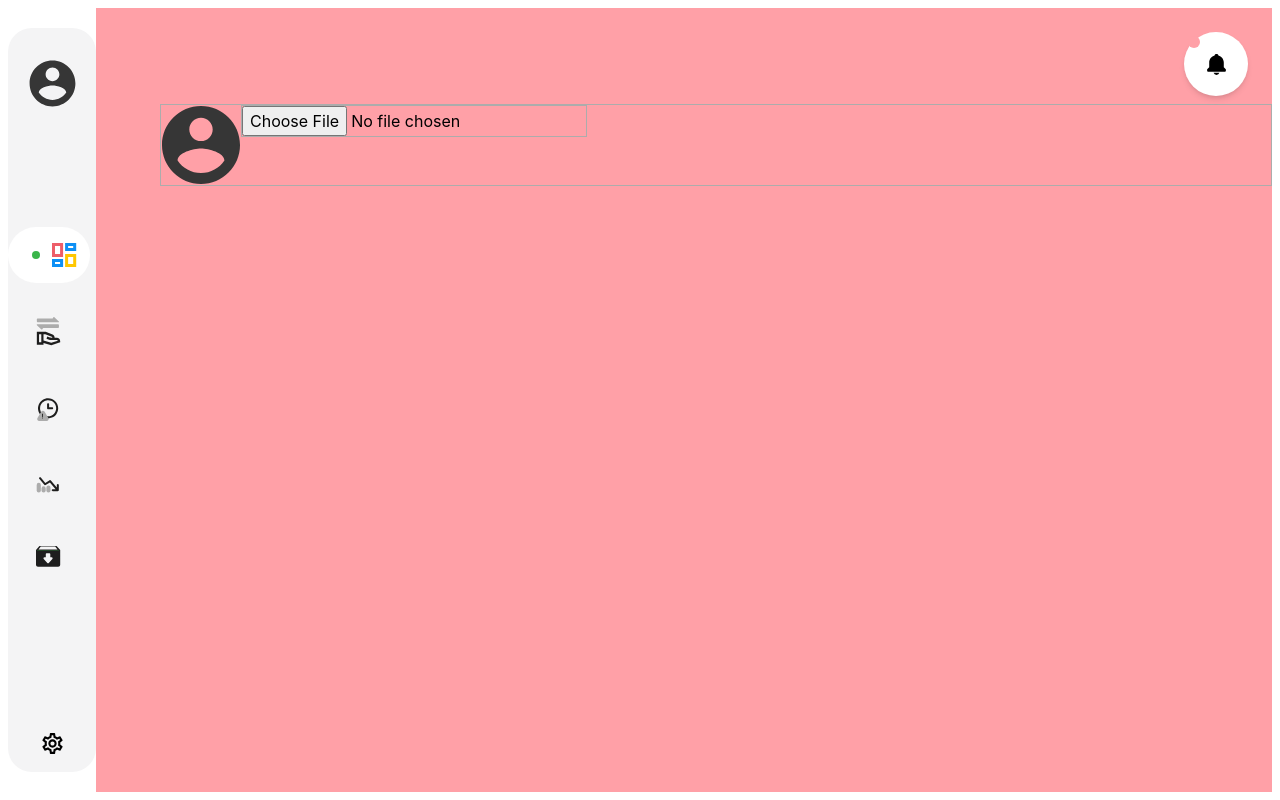
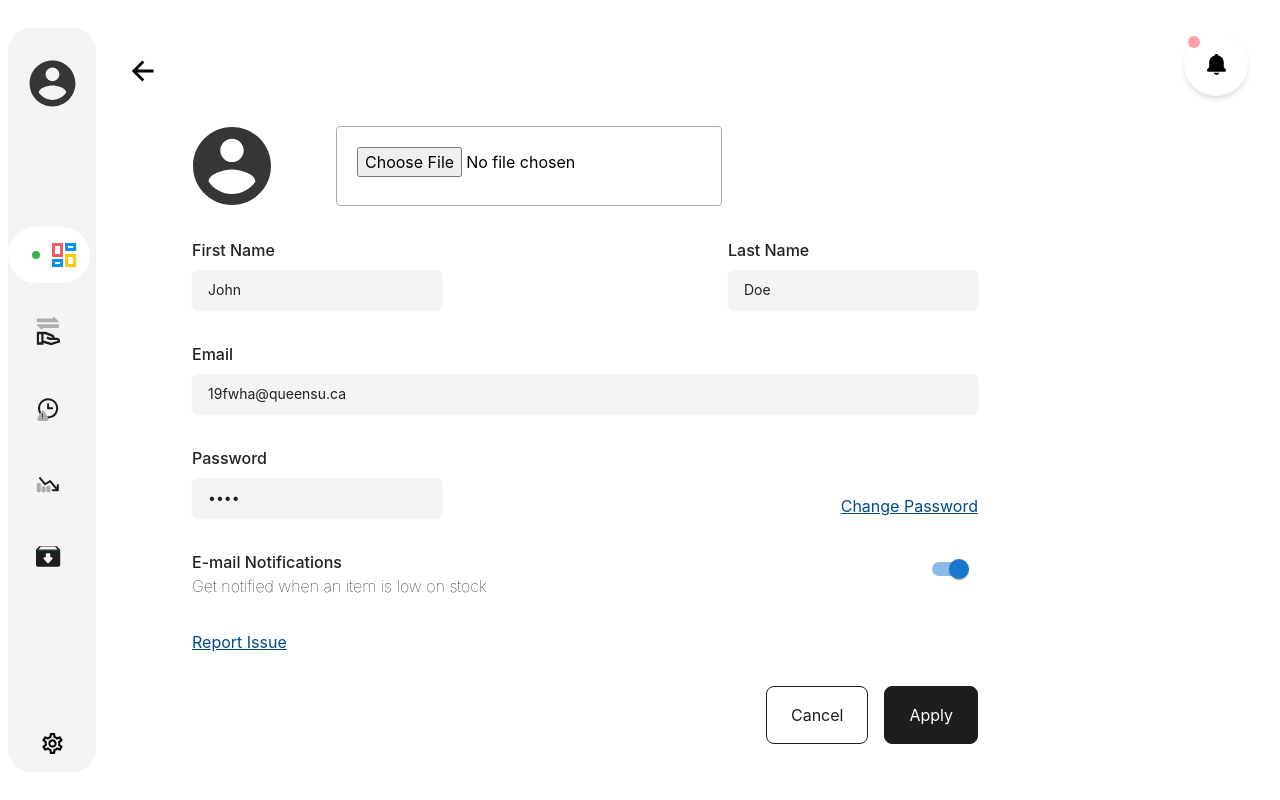
Before and after one commit to queens-psyc-clinic/app, a React (Create React App) app in the folder client/: page /admin/settings in a window 1280 px wide. Built offline with nearby package versions, Linux system fonts and the light colour scheme.

Commit message:
settings page design

```diff
--- a/client/src/components/InputField.tsx
+++ b/client/src/components/InputField.tsx
@@ -5,6 +5,9 @@ interface InputFieldProps {
   label: string;
   important?: boolean;
   type?: string;
+  styles?: string;
+  canEdit?: boolean;
+  value?: string;
 }
 
 const InputField: React.FC<InputFieldProps> = ({
@@ -12,6 +15,9 @@ const InputField: React.FC<InputFieldProps> = ({
   label = "",
   important = false,
   type = "text",
+  styles = "",
+  canEdit = true,
+  value = "",
 }: InputFieldProps) => {
   const handleInput = (event: React.KeyboardEvent<HTMLInputElement>) => {
     if (type === "Number") {
@@ -36,16 +42,16 @@ const InputField: React.FC<InputFieldProps> = ({
       >
         {label} {important && <span className="text-red-200">*</span>}
       </label>
-      <div className="mt-2 rounded-md">
       <input
         type={type}
         name="inputText"
         id="inputText"
-          className="block w-full rounded-md bg-gray-100 border-0 py-2 text-gray-900 placeholder:text-gray-300 focus:ring-3 focus:ring-inset focus:ring-gray-200 sm:text-sm sm:leading-6 shadow-sm"
+        className={`block w-full mt-2 rounded-md bg-gray-100 border-0 py-2 text-gray-900 placeholder:text-gray-300 focus:ring-3 focus:ring-inset focus:ring-gray-200 sm:text-sm sm:leading-6 shadow-sm ${styles}`}
         placeholder={placeholder}
         onKeyPress={handleInput}
+        readOnly={!canEdit}
+        value={value ? value : undefined}
       />
-      </div>
     </div>
   );
 };
--- a/client/src/pages/Settings.tsx
+++ b/client/src/pages/Settings.tsx
@@ -1,13 +1,86 @@
+import { Link } from "react-router-dom";
 import profilePic from "../assets/profile.svg";
+import InputField from "../components/InputField";
 import { Role } from "../models/User";
+import Switch from "@mui/material/Switch";
+import { IoArrowBackSharp } from "react-icons/io5";
 
 const Settings = (props: { userRole: Role }) => {
   return (
-    <div className="bg-red-100 w-full h-full pt-24 pl-16">
-      <section className="border flex">
-        <img className="w-20" src={profilePic} />
-        <input type="file" className="border h-max"></input>
-      </section>
+    <div className="p-8 w-full">
+      <Link to="/">
+        <i className="cursor-pointer">
+          <IoArrowBackSharp size={30} />
+        </i>
+      </Link>
+      <div className=" w-full h-full pt-10 pl-16">
+        <section className="flex mb-8 w-full">
+          <img className="w-20 mr-16" src={profilePic} />
+          <input
+            type="file"
+            className="border h-20 flex justify-center items-center p-5 rounded"
+          ></input>
+        </section>
+        <section className="w-[75%] space-y-8">
+          <section className="flex justify-between w-full h-full space-x-8 mt-4">
+            <InputField
+              label="First Name"
+              styles="px-4 w-80"
+              value="John"
+            ></InputField>
+            <InputField
+              label="Last Name"
+              styles="px-4 w-80"
+              value="Doe"
+            ></InputField>
+          </section>
+          <InputField
+            label="Email"
+            styles="inline px-4 w-full"
+            value="19fwha@queensu.ca"
+            canEdit={false}
+          ></InputField>
+          <section className="flex justify-between items-end">
+            <InputField
+              label="Password"
+              styles="inline px-4 w-[30rem]"
+              value="test"
+              type="password"
+              canEdit={false}
+            ></InputField>
+            <button className="p-0 h-min w-max underline text-blue-200 hover:text-blue-300">
+              Change Password
+            </button>
+          </section>
+          <div className="flex justify-between">
+            <section>
+              <label
+                htmlFor="inputText"
+                className="block text-base font-medium leading-6 text-gray-900"
+              >
+                E-mail Notifications
+              </label>
+              <p className="font-thin">
+                {props.userRole === "client"
+                  ? "Get notified when it’s time to return an item"
+                  : "Get notified when an item is low on stock"}
+              </p>
+            </section>
+            <Switch size="medium" defaultChecked />
+          </div>
+          <button className="p-0 h-min w-max underline text-blue-200 hover:text-blue-300 mt-8">
+            Report Issue
+          </button>
+          <section className="flex space-x-4 justify-end">
+            <button className="text-black border border-black bg-white px-6 py-4 rounded-lg flex items-center">
+              <p>Cancel</p>
+            </button>
+            <button className="text-white border border-black bg-black px-6 py-4 rounded-lg flex items-center">
+              <p>Apply</p>
+            </button>
+          </section>
+        </section>
+      </div>
     </div>
   );
 };
```
Lines whose indentation alone changed are shown as unchanged.
